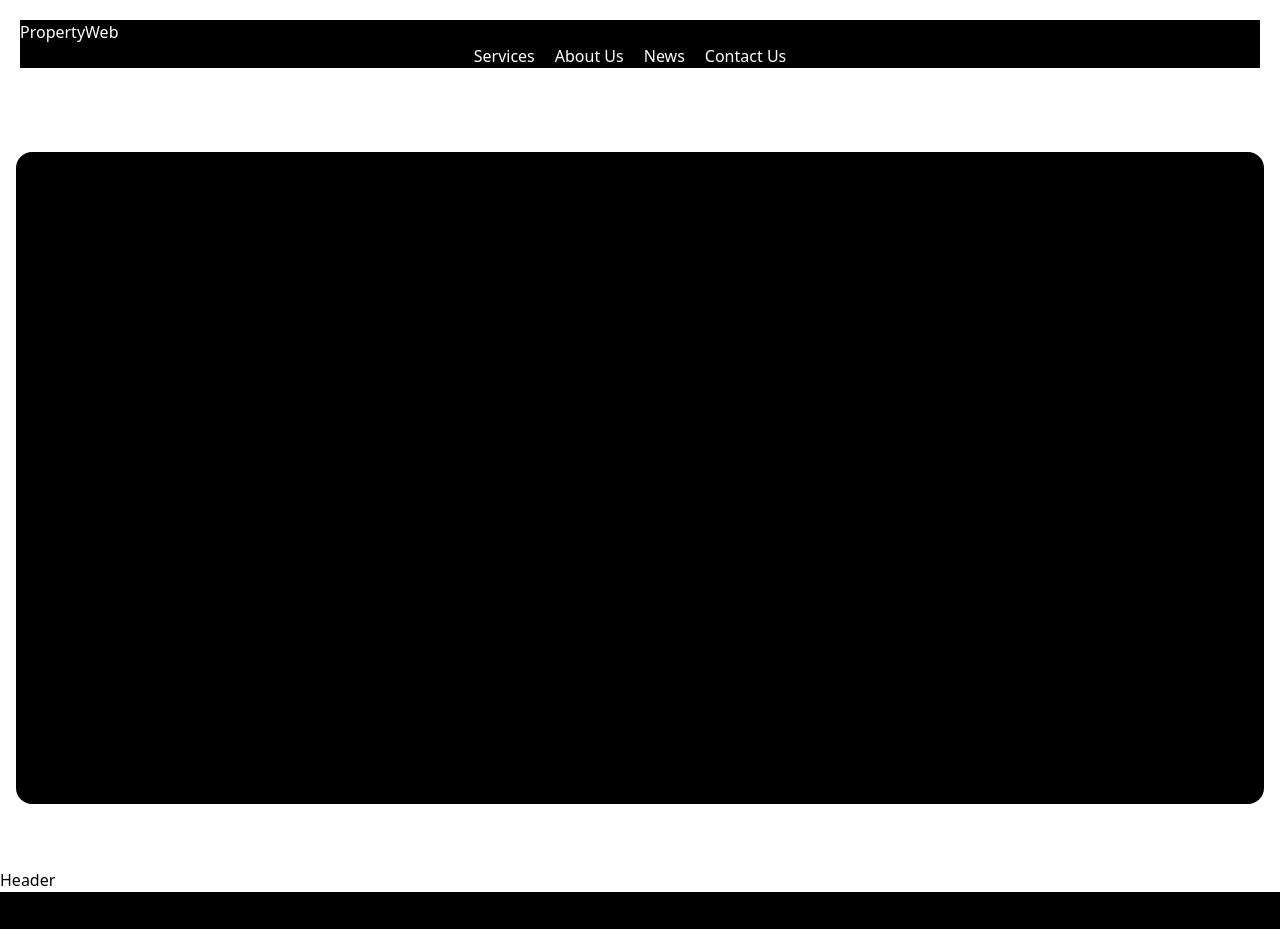
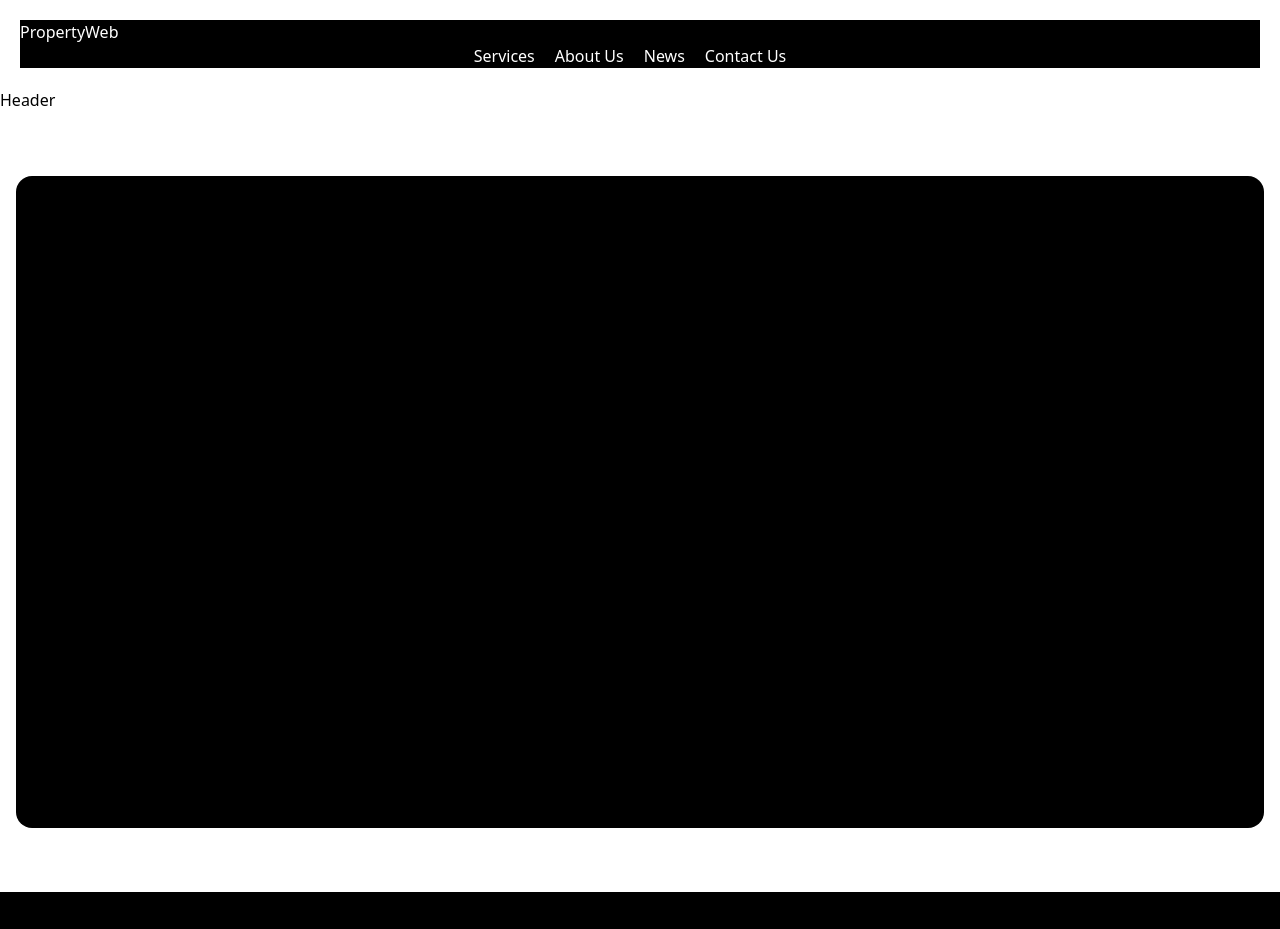
Before and after one commit to Akwei001/propertywebv1, a Next.js app: page / in a window 1280 px wide. Shown: the top 929 px of the page. Built offline with nearby package versions, Linux system fonts and the light colour scheme.

Commit message:
menu component

```diff
--- a/src/components/Header.tsx
+++ b/src/components/Menu.tsx
@@ -1,5 +1,5 @@
 import React from 'react';
 
-export const Header = () => {
+export const Menu = () => {
   return <div>Header</div>;
 };
--- a/src/pages/index.tsx
+++ b/src/pages/index.tsx
@@ -1,8 +1,9 @@
 import Head from 'next/head';
 import Image from 'next/image';
 import NavBar from '@/components/NavBar';
-import { Header } from '@/components/Header';
+
 import Footer from '@/components/Footer';
+import { Menu } from '@/components/Menu';
 
 import Slider from '@/components/Slider';
 
@@ -10,8 +11,8 @@ export default function Home() {
   return (
     <>
       <NavBar />
+      <Menu />
       <Slider />
-      <Header />
       <Footer />
     </>
   );
```
